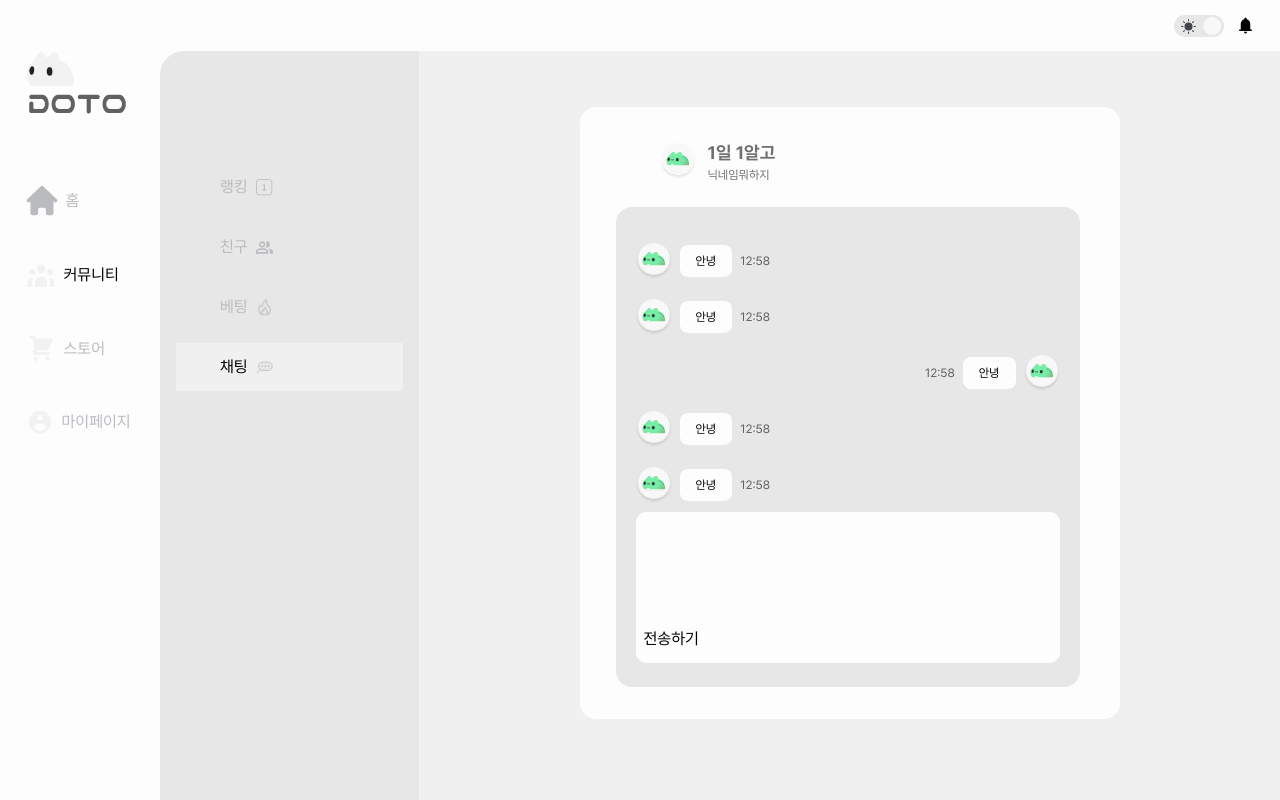
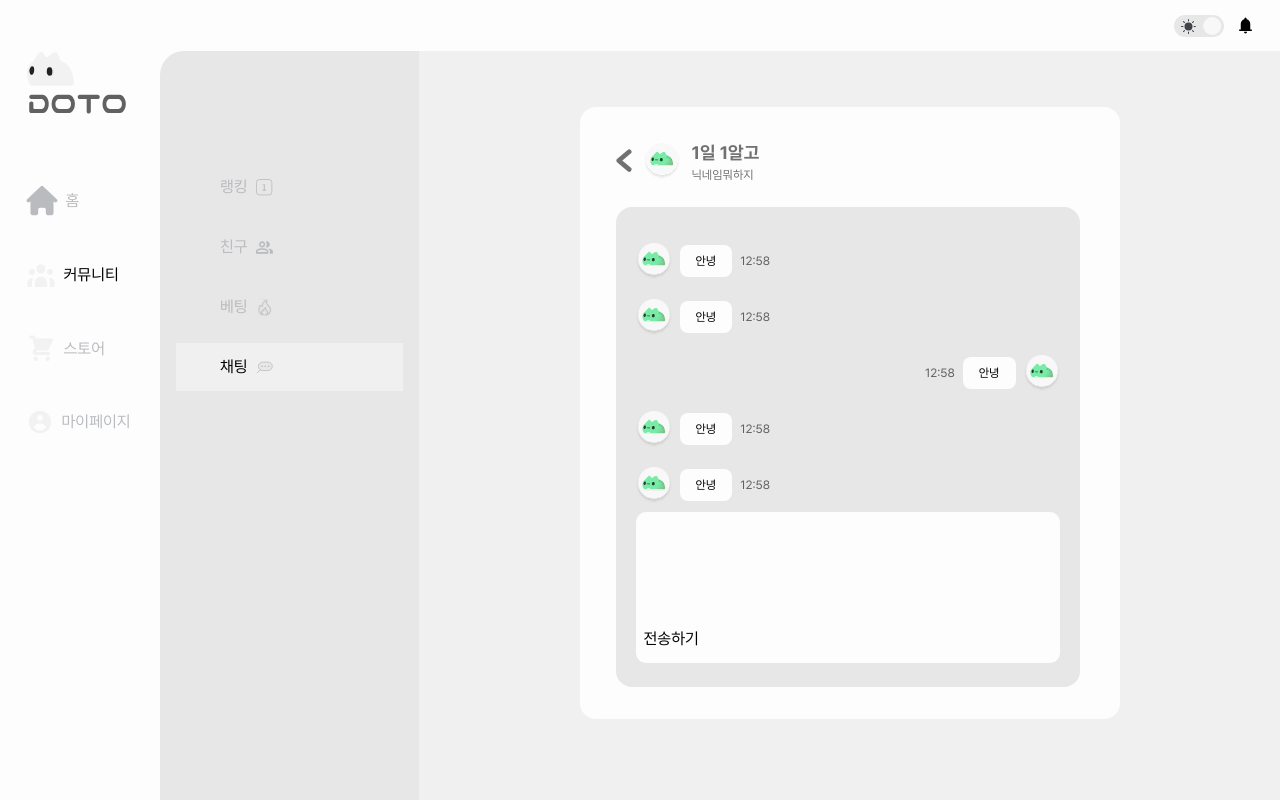
Before and after one commit to Do-it-Together-DoTo/DoTo_Front, a React (Vite) app: page /community/chatting/1 in a window 1280 px wide. Built offline with nearby package versions, Linux system fonts and the light colour scheme.

Commit message:
Fix: 뒤로가기 안보이는 버그 수정

```diff
--- a/src/assets/svg/ArrowLeftIcon.tsx
+++ b/src/assets/svg/ArrowLeftIcon.tsx
@@ -1,11 +1,8 @@
+import * as React from 'react';
 import type { SVGProps } from 'react';
 const SvgArrowLeftIcon = (props: SVGProps<SVGSVGElement>) => (
-  <svg xmlns="http://www.w3.org/2000/svg" fill="none" viewBox="0 0 30 30" {...props}>
-    <path
-      fillRule="evenodd"
-      d="M19.06 7.94a1.5 1.5 0 0 1 0 2.12L14.122 15l4.94 4.94a1.5 1.5 0 0 1-2.122 2.12l-6-6a1.5 1.5 0 0 1 0-2.12l6-6a1.5 1.5 0 0 1 2.122 0"
-      clipRule="evenodd"
-    />
+  <svg xmlns="http://www.w3.org/2000/svg" fill="none" viewBox="0 0 17 25" {...props}>
+    <path stroke="#717171" strokeLinecap="round" strokeWidth={5} d="M13.954 3 3 12.192M14 21.691 3.046 12.5" />
   </svg>
 );
 export default SvgArrowLeftIcon;
--- a/src/pages/community/ChattingRoomPage.tsx
+++ b/src/pages/community/ChattingRoomPage.tsx
@@ -42,8 +42,9 @@ const ChattingRoomPage = () => {
       <section className="flex flex-col w-[33.75rem] py-8 px-9 bg-Light_Layout-400 gap-6 rounded-2xl dark:bg-Dark_Layout-400">
         <div className="flex items-center gap-3">
           <Link to="/community/chatting">
-            <ArrowLeftIcon width="2rem" height="2rem" />
+            <ArrowLeftIcon width={`1rem`} />
           </Link>
+
           <CharacterProfileIcon width="36" height="36" />
           <div className="text-Light_CategoryText_Icon_Contents dark:text-Dark_CategoryText_Icon flex flex-col">
             <h3 className="text-lg  font-bold">{room?.roomName}</h3>
```
Also changed, not shown: src/assets/svg/index.ts (+9 -9 lines), public/svg/arrowLeftIcon.svg.
